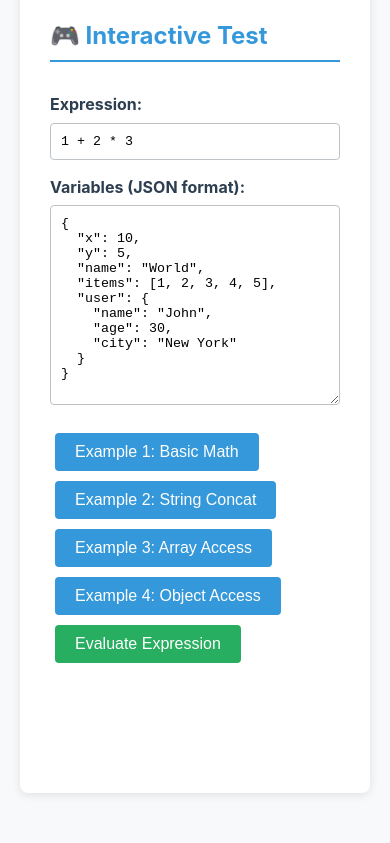
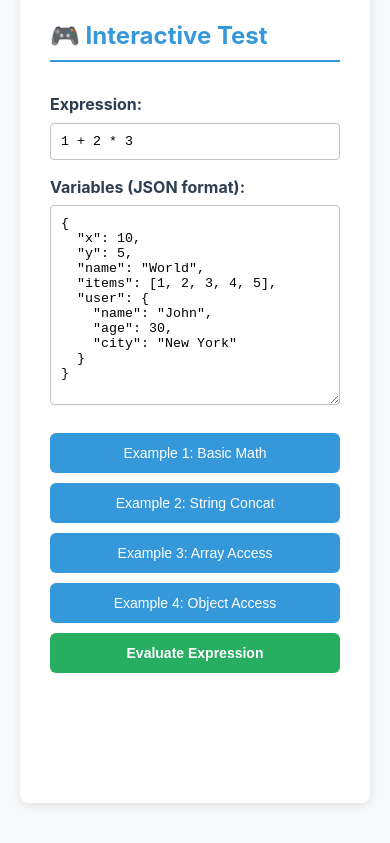
Before and after one commit to andreasnicolaou/typescript-expression-language, a website: page docs/index.html in a window 390 px wide. Shown: the part 3196-4039 px from the top of the page. Drawn offline with Linux system fonts and the light colour scheme; a script that the page names is missing.

Commit message:
feat: enhance button styling and layout for improved user experience

```diff
--- a/docs/index.html
+++ b/docs/index.html
@@ -85,26 +85,56 @@
         min-height: 200px;
         resize: vertical;
       }
+      .button-container {
+        display: flex;
+        flex-wrap: wrap;
+        gap: 10px;
+        margin: 20px 0;
+        justify-content: center;
+      }
+
       button {
         background-color: #3498db;
         color: white;
-        padding: 10px 20px;
+        padding: 12px 16px;
         border: none;
-        border-radius: 4px;
+        border-radius: 6px;
         cursor: pointer;
-        font-size: 16px;
-        margin: 5px;
+        font-size: 14px;
+        font-weight: 500;
+        transition: all 0.2s ease;
+        min-width: 140px;
+        flex: 1;
+        max-width: 100%;
       }
+
       button:hover {
         background-color: #2980b9;
+        transform: translateY(-1px);
+        box-shadow: 0 2px 8px rgba(0, 0, 0, 0.15);
       }
 
       #evaluate-btn {
         background-color: #27ae60;
+        font-weight: 600;
+        min-width: 160px;
       }
 
       #evaluate-btn:hover {
         background-color: #219653;
+      }
+
+      @media (max-width: 768px) {
+        .button-container {
+          flex-direction: column;
+          align-items: stretch;
+        }
+
+        button {
+          max-width: none;
+          min-width: auto;
+          margin: 0;
+        }
       }
 
       #interactive-result {
@@ -182,11 +212,13 @@
           >
         </div>
 
-        <button onclick="loadExample(1)">Example 1: Basic Math</button>
-        <button onclick="loadExample(2)">Example 2: String Concat</button>
-        <button onclick="loadExample(3)">Example 3: Array Access</button>
-        <button onclick="loadExample(4)">Example 4: Object Access</button>
-        <button onclick="evaluateExpression()" id="evaluate-btn">Evaluate Expression</button>
+        <div class="button-container">
+          <button onclick="loadExample(1)">Example 1: Basic Math</button>
+          <button onclick="loadExample(2)">Example 2: String Concat</button>
+          <button onclick="loadExample(3)">Example 3: Array Access</button>
+          <button onclick="loadExample(4)">Example 4: Object Access</button>
+          <button onclick="evaluateExpression()" id="evaluate-btn">Evaluate Expression</button>
+        </div>
 
         <div id="interactive-result"></div>
       </div>
@@ -380,6 +412,11 @@
       function loadExample(exampleNumber) {
         const expressionInput = document.getElementById('expression-input');
         const valuesInput = document.getElementById('values-input');
+        const resultDiv = document.getElementById('interactive-result');
+
+        // Clear previous results
+        resultDiv.innerHTML = '';
+        resultDiv.className = '';
 
         switch (exampleNumber) {
           case 1:
@@ -400,7 +437,12 @@
             break;
         }
 
-        evaluateExpression();
+        // Show a message indicating the example is loaded
+        resultDiv.innerHTML = `
+          <div style="padding: 10px; background-color: #e8f4f8; border: 1px solid #3498db; border-radius: 4px; color: #2c3e50;">
+            📝 Example ${exampleNumber} loaded! Click "Evaluate Expression" to see the result.
+          </div>
+        `;
       }
 
       // Allow Enter key to evaluate
```
